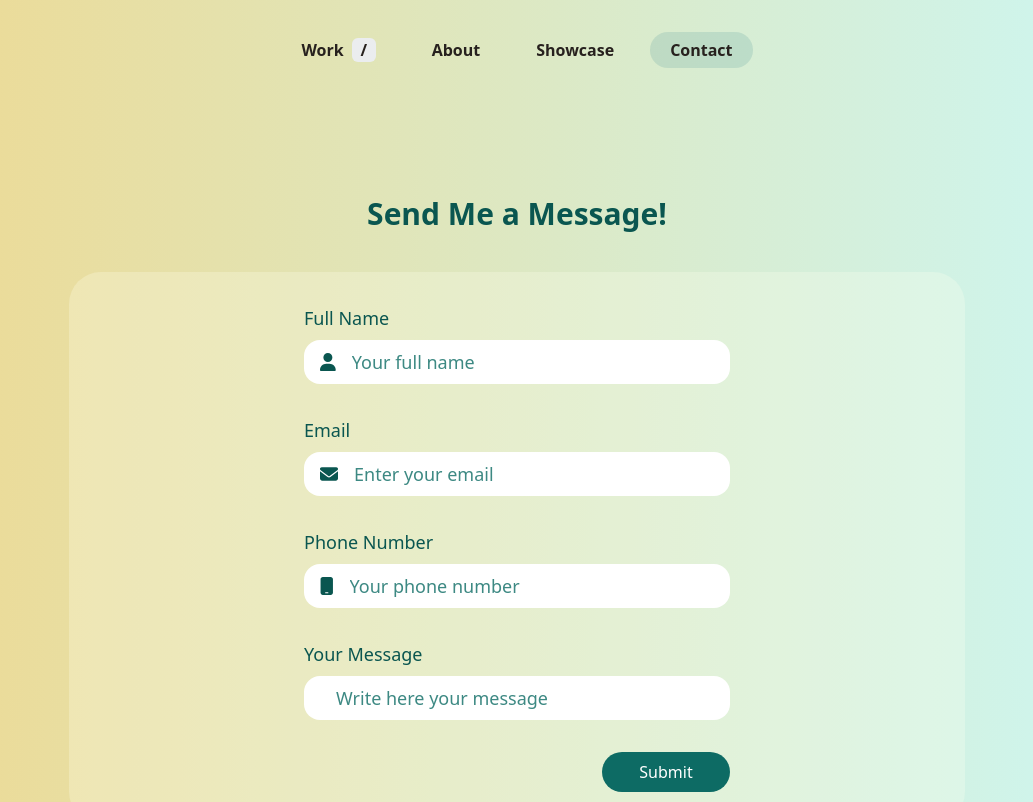
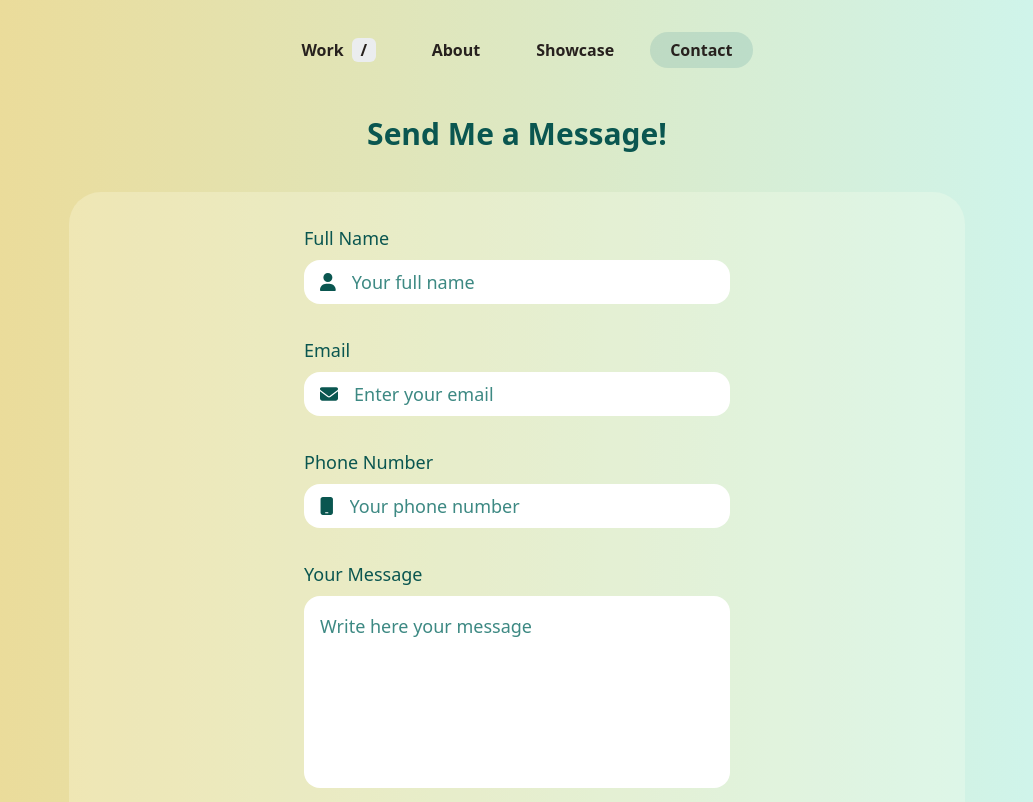
Before and after one commit to Ale-1508/portfolio, a Next.js app: page /contact in a window 1280 px wide. Shown: the top 802 px of the page, without its empty margins (123-1156 px from the left). Built offline with nearby package versions, Linux system fonts and the light colour scheme.

Commit message:
added contact me UI

```diff
--- a/src/app/contact/components/ContactMeForm.tsx
+++ b/src/app/contact/components/ContactMeForm.tsx
@@ -6,8 +6,10 @@ import { useEffect, useState } from "react"
 import { faEnvelope, faUser, faMobile } from '@fortawesome/free-solid-svg-icons';
 
 import { SmallTextfield } from "@/textfields/SmallTextfield";
+import { LargeTextField } from "@/textfields/LargeTextField";
 import { SmallLabel } from "@/labels/SmallLabel";
 import PrimaryButton from "@/buttons/PrimaryButton"
+
 
 /*
 full name
@@ -30,18 +32,21 @@ my city
 
 const formFields = [
   {
+    key: "full-name",
     value:"Full Name",
     hint:"Your full name",
     icon:faUser,
     inputType:"text",
   },
   {
+    key: "email",
     value:"Email",
     hint:"Enter your email",
     icon:faEnvelope,
     inputType:"email",
   },
   {
+    key: "phone-number",
     value:"Phone Number",
     hint:"Your phone number",
     icon:faMobile,
@@ -65,16 +70,16 @@ const FormComponent = ( ) => {
   return (
     <form className={cardClassNames}>
       { formFields.map((field) => (
-        <div className={fieldClassNames}>
+        <div className={fieldClassNames} key={field.key}>
           <SmallLabel value={field.value}/>
           <SmallTextfield hint={field.hint} inputType={field.inputType} icon={field.icon}/>
         </div>
       ))}
       <div className={fieldClassNames}>
         <SmallLabel value="Your Message"/>
-        <SmallTextfield hint="Write here your message" inputType="text" />
+        <LargeTextField hint="Write here your message"/>
       </div>
-      <div className="flex justify-end">
+      <div className="flex justify-center">
         <PrimaryButton text="Submit" onSubmit={()=>console.log("ye")}/>
       </div>
     </form>
--- a/src/app/contact/page.tsx
+++ b/src/app/contact/page.tsx
@@ -3,7 +3,7 @@ import ContactMeForm from "./components/ContactMeForm";
 
 export default function ContactScreen() {
   return (
-    <Layout currentPath="Contact" className="mx-8 sm:mx-16 md:mx-24 lg:mx-32 gap-24 mb-16">
+    <Layout currentPath="Contact" className="mx-8 sm:mx-16 md:mx-24 lg:mx-32 gap-4 mb-16">
       <ContactMeForm />
     </Layout>
   );
```
